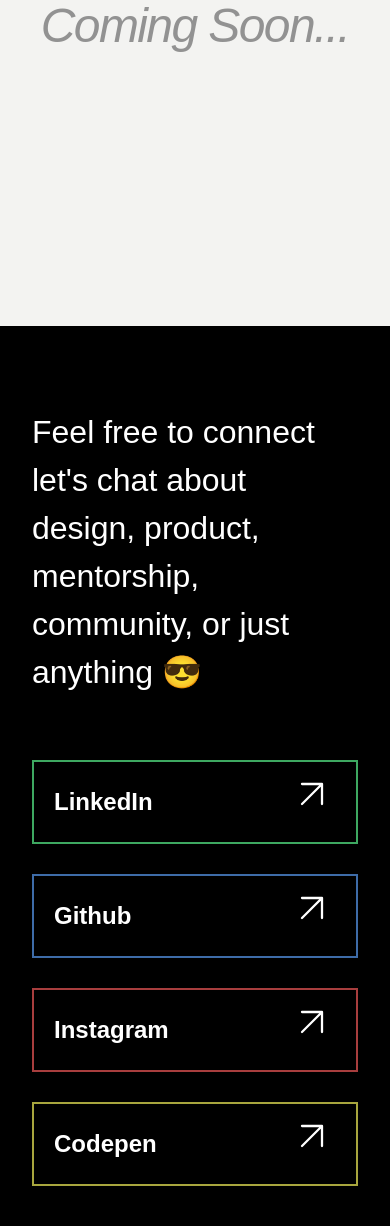
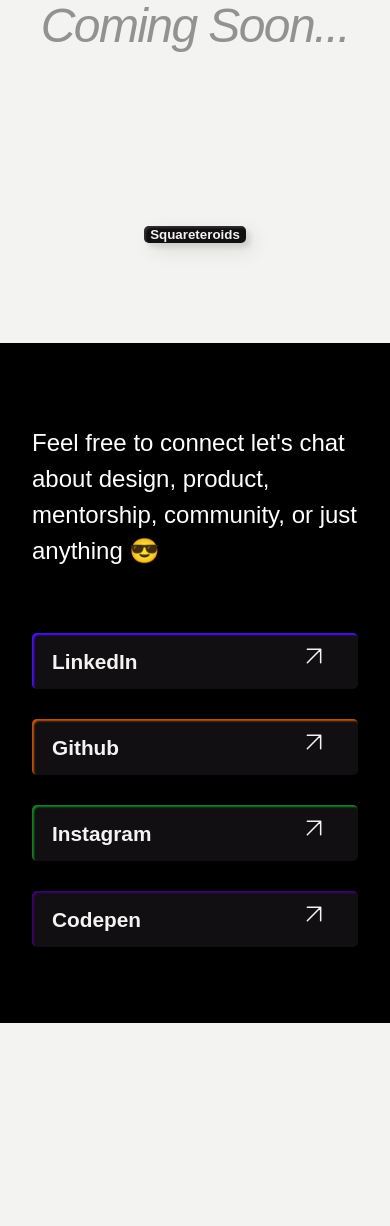
Before and after one commit to ethankremerdojc/ethanportfolio, a Django app: template ethanportfolio/portfolio/templates/portfolio/pages/home/index.html in a window 390 px wide. Shown: the part 371-1597 px from the top of the page. After the commit the page ends 1394 px from the top, so only its background shows below. Run offline with Django 4.2, Linux system fonts and the light colour scheme; the template is opened without the code that fills it, so the values that code supplies are empty.

Commit message:
added pretty buttons

```diff
--- a/ethanportfolio/portfolio/static/portfolio/css/main.css
+++ b/ethanportfolio/portfolio/static/portfolio/css/main.css
@@ -29,19 +29,20 @@
 .footer-inner-ctas {
   display: grid;
   grid-template-columns: 1fr 1fr;
-  grid-gap: 30px;
+  grid-gap: 50px;
+  justify-items: center;
 }
 
 .footer-cta {
-  width: 300px;
+  width: calc(100% - 40px);
   border: solid white 2px;
   padding: 20px 30px;
   display: grid;
   justify-content: space-between;
   align-items: center;
+  position: relative;
   grid-template-columns: 1fr 1fr;
   border-color: var(--hover);
-  transition: 0.25s;
 }
 .footer-cta h1 {
   font-size: 2rem;
@@ -52,9 +53,6 @@
 }
 .footer-cta span svg {
   width: 3rem;
-}
-.footer-cta:hover, .footer-cta:focus {
-  box-shadow: inset 364px 0 0 0 var(--hover);
 }
 .footer-cta:nth-child(1) {
   --color: #8fc866;
@@ -126,7 +124,7 @@
 @media screen and (max-width: 991px) {
   body {
     font-size: 14px;
-    padding-bottom: 900px !important;
+    padding-bottom: 720px !important;
   }
   h1 {
     font-size: 5rem;
@@ -148,27 +146,47 @@
   }
   .footer-inner-ctas {
     grid-template-columns: 1fr;
+    grid-gap: 30px;
   }
-  .footer-inner .footer-cta {
-    width: unset;
+  .footer-cta {
+    width: calc(100% - 40px);
     padding: 4px 20px;
   }
-  .footer-inner .footer-cta h1 {
+  .footer-cta h1 {
     font-size: 1.5rem;
   }
   footer {
-    height: 900px !important;
+    height: 720px !important;
   }
 }
 @media screen and (max-width: 767px) {
+  body {
+    padding-bottom: 680px !important;
+  }
+  footer {
+    height: 680px !important;
+  }
+  .footer-inner-tagline {
+    font-size: 1.5rem;
+  }
+  .footer-cta h1 {
+    font-size: 1.3rem;
+  }
+  .footer-cta span {
+    font-size: 2rem;
+  }
+  .footer-cta svg {
+    width: 2rem;
+    height: 2rem;
+  }
   h1 {
     font-size: 4rem;
   }
   h2 {
-    font-size: 3.2em;
+    font-size: 3em;
   }
   h3 {
-    font-size: 1.6rem;
+    font-size: 1.5rem;
     font-weight: 500;
   }
   p {
@@ -177,15 +195,15 @@
 }
 @media screen and (max-width: 479px) {
   h1 {
-    font-size: 3.5rem;
+    font-size: 2.8rem;
   }
   h2 {
-    font-size: 1.8rem;
+    font-size: 1.6rem;
     line-height: 1.2;
     letter-spacing: 0rem;
   }
   h3 {
-    font-size: 1.25rem;
+    font-size: 1.1rem;
     line-height: 1.5;
   }
 }
@@ -246,7 +264,7 @@
   display: grid;
   align-content: center;
   justify-content: center;
-  grid-template-columns: 1fr 1fr;
+  grid-template-columns: 1fr;
   align-items: start;
   justify-items: center;
   margin-bottom: 100px;
@@ -282,4 +300,79 @@
   margin: 0;
 }
 
+.button-wrapper-outer {
+  display: block;
+}
+.button-wrapper-inner {
+  display: grid;
+}
+.button-dark-blue {
+  box-shadow: inset 2px 2px 2px 0px #4b10fe, 7px 7px 20px 0px rgba(0, 0, 0, 0.1), 4px 4px 5px 0px rgba(0, 0, 0, 0.1) !important;
+}
+.button-dark-blue:after {
+  background-color: #4b10fe !important;
+  box-shadow: inset 2px 2px 2px 0px #4b10fe, 7px 7px 20px 0px rgba(0, 0, 0, 0.1), 4px 4px 5px 0px rgba(0, 0, 0, 0.1) !important;
+}
+.button-dark-green {
+  box-shadow: inset 2px 2px 2px 0px #138522, 7px 7px 20px 0px rgba(0, 0, 0, 0.1), 4px 4px 5px 0px rgba(0, 0, 0, 0.1) !important;
+}
+.button-dark-green:after {
+  background-color: #138522 !important;
+  box-shadow: inset 2px 2px 2px 0px #138522, 7px 7px 20px 0px rgba(0, 0, 0, 0.1), 4px 4px 5px 0px rgba(0, 0, 0, 0.1) !important;
+}
+.button-dark-purple {
+  box-shadow: inset 2px 2px 2px 0px #3c0470, 7px 7px 20px 0px rgba(0, 0, 0, 0.1), 4px 4px 5px 0px rgba(0, 0, 0, 0.1) !important;
+}
+.button-dark-purple:after {
+  background-color: #3c0470 !important;
+  box-shadow: inset 2px 2px 2px 0px #3c0470, 7px 7px 20px 0px rgba(0, 0, 0, 0.1), 4px 4px 5px 0px rgba(0, 0, 0, 0.1) !important;
+}
+.button-dark-orange {
+  box-shadow: inset 2px 2px 2px 0px rgb(197, 83, 16), 7px 7px 20px 0px rgba(0, 0, 0, 0.1), 4px 4px 5px 0px rgba(0, 0, 0, 0.1) !important;
+}
+.button-dark-orange:after {
+  background-color: rgb(197, 83, 16) !important;
+  box-shadow: inset 2px 2px 2px 0px rgb(197, 83, 16), 7px 7px 20px 0px rgba(0, 0, 0, 0.1), 4px 4px 5px 0px rgba(0, 0, 0, 0.1) !important;
+}
+.button-default, .button-large {
+  color: #f3f3f1;
+  border-radius: 5px;
+  background: transparent;
+  cursor: pointer;
+  transition: all 0.5s ease;
+  position: relative;
+  box-shadow: inset 2px 2px 2px 0px rgba(84, 84, 84, 0.5), 7px 7px 20px 0px rgba(0, 0, 0, 0.1), 4px 4px 5px 0px rgba(0, 0, 0, 0.1);
+  outline: none;
+}
+.button-default {
+  background: #110f11;
+  border: none;
+  z-index: 1;
+  position: relative;
+  font-weight: 600;
+}
+.button-default:after {
+  position: absolute;
+  content: "";
+  width: 0;
+  height: 100%;
+  background-color: grey;
+  top: 0;
+  right: 0;
+  z-index: -1;
+  border-radius: 5px;
+  box-shadow: inset 2px 2px 2px 0px rgba(143, 143, 143, 0.5), 7px 7px 20px 0px rgba(0, 0, 0, 0.1), 4px 4px 5px 0px rgba(0, 0, 0, 0.1);
+  transition: all 0.3s ease;
+}
+.button-default:active {
+  top: 2px;
+}
+.button-default:hover {
+  color: #fff;
+}
+.button-default:hover:after {
+  left: 0;
+  width: 100%;
+}
+
 /*# sourceMappingURL=main.css.map */
--- a/ethanportfolio/portfolio/static/portfolio/css/pages/home.css
+++ b/ethanportfolio/portfolio/static/portfolio/css/pages/home.css
@@ -55,7 +55,7 @@
   display: grid;
   align-content: center;
   justify-content: center;
-  grid-template-columns: 1fr 1fr;
+  grid-template-columns: 1fr;
   align-items: start;
   justify-items: center;
   margin-bottom: 100px;
--- a/ethanportfolio/portfolio/static/portfolio/scss/base/_base.scss
+++ b/ethanportfolio/portfolio/static/portfolio/scss/base/_base.scss
@@ -13,9 +13,9 @@
 body {
     padding-top: utilities.$headerHeight;
     padding-bottom: utilities.$footerHeight;
-    background-color: #f3f3f1;
+    background-color: utilities.$off-white;
     font-family: Jmnow, sans-serif;
-    color: #110f11;
+    color: utilities.$black;
     font-size: 18px;
     line-height: 1.5;
     height: fit-content;
--- a/ethanportfolio/portfolio/static/portfolio/scss/base/_footer.scss
+++ b/ethanportfolio/portfolio/static/portfolio/scss/base/_footer.scss
@@ -31,19 +31,22 @@
     &-ctas {
         display: grid;
         grid-template-columns: 1fr 1fr;
-        grid-gap: 30px;
+        grid-gap: 50px;
+        justify-items: center;
     }
 }
 
 
 .footer-cta {
-    width: 300px;
+    width: calc(100% - 40px);
     border: solid white 2px;
     padding: 20px 30px;
     display: grid;
     justify-content: space-between;
     align-items: center;
+    position: relative;
     grid-template-columns: 1fr 1fr;
+
 
     & h1 {
         font-size: 2rem;
@@ -58,13 +61,38 @@
         }
     }
 
-    &:hover,
-    &:focus {
-        box-shadow: inset 364px 0 0 0 var(--hover);
-    }
+    // &:after {
+    //     position: absolute;
+    //     content: "";
+    //     width: 0;
+    //     height: 100%;
+    //     top: 0;
+    //     right: 0;
+    //     z-index: -1;
+    //     background-color: utilities.$dark-blue;
+    //     border-radius: 5px;
+    //     box-shadow:inset 2px 2px 2px 0px rgba(255,255,255,.5),
+    //     7px 7px 20px 0px rgba(0,0,0,.1),
+    //     4px 4px 5px 0px rgba(0,0,0,.1);
+    //     transition: all 0.3s ease;
+    // }
+
+    // &:active {
+    //     top: 2px;
+    // }
+
+    // &:hover {
+    //     color: #fff;
+
+    //     &:after {
+    //         left: 0;
+    //         width: 100%;
+    //     }
+    // }
+
 
     border-color: var(--hover);
-    transition: 0.25s;
+    // transition: 0.25s;
 
     &:nth-child(1) {
         --color: #8fc866;
--- a/ethanportfolio/portfolio/static/portfolio/scss/base/_mobile.scss
+++ b/ethanportfolio/portfolio/static/portfolio/scss/base/_mobile.scss
@@ -3,7 +3,7 @@
 @media screen and (max-width: 991px) {
     body {
       font-size: 14px;
-      padding-bottom: 900px !important;
+      padding-bottom: 720px !important;
     }
 
     h1 {
@@ -35,36 +35,66 @@
 
         &-ctas {
             grid-template-columns: 1fr;
+            grid-gap: 30px;
         }
 
-        & .footer-cta {
-            width: unset;
+    }
 
-            padding: 4px 20px;
+    .footer-cta {
+        width: calc(100% - 40px);
+        padding: 4px 20px;
 
-            & h1 {
-                font-size: 1.5rem;
-            }
+        & h1 {
+            font-size: 1.5rem;
         }
     }
 
     footer {
-        height: 900px !important;
+        height: 720px !important;
     }
 }
 
 
 @media screen and (max-width: 767px) {
+    body {
+      padding-bottom: 680px !important;
+    }
+
+    footer {
+      height: 680px !important;
+    }
+
+    .footer-inner {
+      &-tagline {
+          font-size: 1.5rem;
+      }
+    }
+
+    .footer-cta {
+      & h1 {
+        font-size: 1.3rem;
+      }
+
+      & span {
+        font-size: 2rem;
+      }
+
+      & svg {
+        width: 2rem;
+        height: 2rem;
+      }
+    }
+
     h1 {
       font-size: 4rem;
     }
 
     h2 {
-      font-size: 3.2em;
+      font-size: 3em;
     }
 
     h3 {
-      font-size: 1.6rem;
+      font-size: 1.5rem;
       font-weight: 500;
     }
 
@@ -76,17 +106,17 @@
 
 @media screen and (max-width: 479px) {
     h1 {
-      font-size: 3.5rem;
+      font-size: 2.8rem;
     }
 
     h2 {
-      font-size: 1.8rem;
+      font-size: 1.6rem;
       line-height: 1.2;
       letter-spacing: 0rem;
     }
 
     h3 {
-      font-size: 1.25rem;
+      font-size: 1.1rem;
       line-height: 1.5;
     }
 }
--- /dev/null
+++ b/ethanportfolio/portfolio/static/portfolio/scss/components/_base.scss
@@ -0,0 +1 @@
+@forward './buttons';
--- /dev/null
+++ b/ethanportfolio/portfolio/static/portfolio/scss/components/_buttons.scss
@@ -0,0 +1,120 @@
+@use '../utilities/utilities';
+
+.button {
+    // WRAPPING/DEFAULTS
+
+    &-wrapper {
+        &-outer {
+            display: block;
+        }
+
+        &-inner {
+            display: grid;
+        }
+    }
+
+    &-dark-blue {
+        box-shadow:inset 2px 2px 2px 0px utilities.$dark-blue,
+            7px 7px 20px 0px rgb(0 0 0 / 10%),
+            4px 4px 5px 0px rgb(0 0 0 / 10%) !important;
+
+        &:after {
+            background-color: utilities.$dark-blue !important;
+            box-shadow:inset 2px 2px 2px 0px utilities.$dark-blue,
+                7px 7px 20px 0px rgba(0,0,0,.1),
+                4px 4px 5px 0px rgba(0,0,0,.1) !important;
+        }
+    }
+
+    &-dark-green {
+        box-shadow:inset 2px 2px 2px 0px utilities.$dark-green,
+            7px 7px 20px 0px rgb(0 0 0 / 10%),
+            4px 4px 5px 0px rgb(0 0 0 / 10%) !important;
+
+        &:after {
+            background-color: utilities.$dark-green !important;
+            box-shadow:inset 2px 2px 2px 0px utilities.$dark-green,
+                7px 7px 20px 0px rgba(0,0,0,.1),
+                4px 4px 5px 0px rgba(0,0,0,.1) !important;
+        }
+    }
+
+    &-dark-purple {
+        box-shadow:inset 2px 2px 2px 0px utilities.$dark-purple,
+            7px 7px 20px 0px rgb(0 0 0 / 10%),
+            4px 4px 5px 0px rgb(0 0 0 / 10%) !important;
+
+        &:after {
+            background-color: utilities.$dark-purple !important;
+            box-shadow:inset 2px 2px 2px 0px utilities.$dark-purple,
+                7px 7px 20px 0px rgba(0,0,0,.1),
+                4px 4px 5px 0px rgba(0,0,0,.1) !important;
+        }
+    }
+
+    &-dark-orange {
+        box-shadow:inset 2px 2px 2px 0px utilities.$dark-orange,
+            7px 7px 20px 0px rgb(0 0 0 / 10%),
+            4px 4px 5px 0px rgb(0 0 0 / 10%) !important;
+
+        &:after {
+            background-color: utilities.$dark-orange !important;
+            box-shadow:inset 2px 2px 2px 0px utilities.$dark-orange,
+                7px 7px 20px 0px rgba(0,0,0,.1),
+                4px 4px 5px 0px rgba(0,0,0,.1) !important;
+        }
+    }
+
+    &-default, &-large {
+        color: utilities.$off-white;
+        border-radius: 5px;
+        // padding: 10px 25px;
+        background: transparent;
+        cursor: pointer;
+        transition: all 0.5s ease;
+        position: relative;
+        box-shadow:inset 2px 2px 2px 0px rgb(84 84 84 / 50%),
+            7px 7px 20px 0px rgb(0 0 0 / 10%),
+            4px 4px 5px 0px rgb(0 0 0 / 10%);
+        outline: none;
+    }
+
+    // TYPES
+    &-default { //
+        background: utilities.$black;
+        border: none;
+        z-index: 1;
+        position: relative;
+        font-weight: 600;
+        // padding: 20px 34px;
+
+        &:after {
+            position: absolute;
+            content: "";
+            width: 0;
+            height: 100%;
+            background-color: grey;
+            top: 0;
+            right: 0;
+            z-index: -1;
+            border-radius: 5px;
+            box-shadow:inset 2px 2px 2px 0px rgba(143, 143, 143, 0.5),
+            7px 7px 20px 0px rgb(0 0 0 / 10%),
+            4px 4px 5px 0px rgb(0 0 0 / 10%);
+            transition: all 0.3s ease;
+        }
+
+        &:active {
+            top: 2px;
+        }
+
+        &:hover {
+            color: #fff;
+
+            &:after {
+                left: 0;
+                width: 100%;
+            }
+        }
+    }
+}
--- a/ethanportfolio/portfolio/static/portfolio/scss/main.scss
+++ b/ethanportfolio/portfolio/static/portfolio/scss/main.scss
@@ -1 +1,2 @@
 @use 'base/base' as base;
+@use 'components/base' as components;
--- a/ethanportfolio/portfolio/static/portfolio/scss/pages/home.scss
+++ b/ethanportfolio/portfolio/static/portfolio/scss/pages/home.scss
@@ -62,7 +62,7 @@
     display: grid;
     align-content: center;
     justify-content: center;
-    grid-template-columns: 1fr 1fr;
+    grid-template-columns: 1fr;
     align-items: start;
     justify-items: center;
     margin-bottom: 100px;
--- /dev/null
+++ b/ethanportfolio/portfolio/static/portfolio/scss/utilities/_colors.scss
@@ -0,0 +1,6 @@
+$black: #110f11;
+$off-white: #f3f3f1;
+$dark-blue: #4b10fe;
+$dark-green: #138522;
+$dark-purple: #3c0470;
+$dark-orange: rgb(197, 83, 16);
--- a/ethanportfolio/portfolio/static/portfolio/scss/utilities/_utilities.scss
+++ b/ethanportfolio/portfolio/static/portfolio/scss/utilities/_utilities.scss
@@ -1 +1,2 @@
 @forward 'variables';
+@forward 'colors';
--- /dev/null
+++ b/ethanportfolio/portfolio/templates/portfolio/components/button.html
@@ -0,0 +1,9 @@
+<div class="button-wrapper-outer">
+    <div class="button-wrapper-inner">
+        {% if button_type %}
+            <button class="button-{{ button_type }}" href="{{ button_link }}">{{ button_text }}</button>
+        {% else %}
+            <button class="button-default" href="{{ button_link }}">{{ button_text }}</button>
+        {% endif %}
+    </div>
+</div>
--- a/ethanportfolio/portfolio/templates/portfolio/components/main_footer.html
+++ b/ethanportfolio/portfolio/templates/portfolio/components/main_footer.html
@@ -7,19 +7,19 @@
             </div>
 
             <div class="footer-inner-ctas">
-                <div class="footer-cta">
+                <div class="footer-cta button-default button-dark-blue">
                     <h1>LinkedIn</h1>
                     <span>{% include 'portfolio/svg/arrow.svg' %}</span>
                 </div>
-                <div class="footer-cta">
+                <div class="footer-cta button-default button-dark-orange">
                     <h1>Github</h1>
                     <span>{% include 'portfolio/svg/arrow.svg' %}</span>
                 </div>
-                <div class="footer-cta">
+                <div class="footer-cta button-default button-dark-green">
                     <h1>Instagram</h1>
                     <span>{% include 'portfolio/svg/arrow.svg' %}</span>
                 </div>
-                <div class="footer-cta">
+                <div class="footer-cta button-default button-dark-purple">
                     <h1>Codepen</h1>
                     <span>{% include 'portfolio/svg/arrow.svg' %}</span>
                 </div>
--- a/ethanportfolio/portfolio/templates/portfolio/pages/home/index.html
+++ b/ethanportfolio/portfolio/templates/portfolio/pages/home/index.html
@@ -14,10 +14,10 @@
         <h1>Complete Portfolio Page <br><i>Coming Soon...</i></h1>
     </div>
 
+
+
     <div class="projects">
-        {% for project in projects %}
-            {% include 'portfolio/pages/home/project.html' with project=project %}
-        {% endfor %}
+        {% include 'portfolio/components/button.html' with button_text="Squareteroids" button_link="/squareteroids" %}
     </div>
 
     {% endblock body %}
```
Also changed, not shown: 1 other file.
